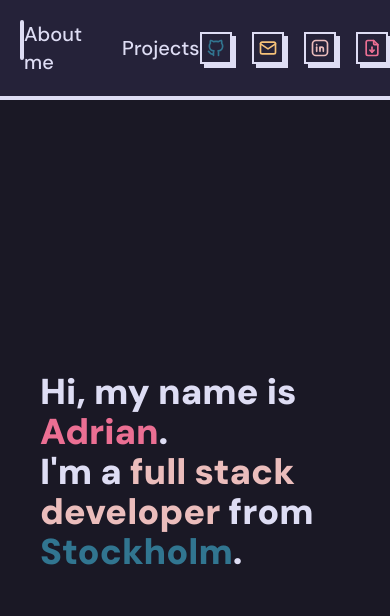
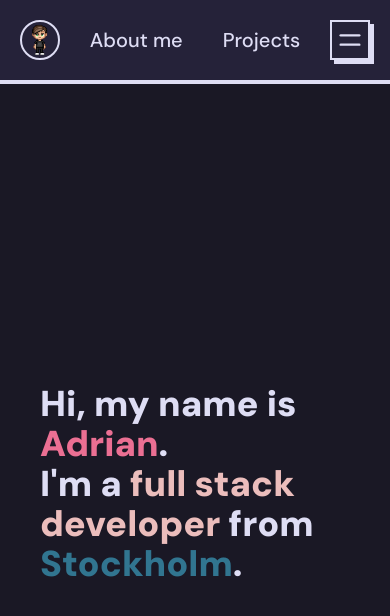
Before and after one commit to adriankarlen/www, a SvelteKit app: page / in a window 390 px wide. Shown: the top 616 px of the page. Built offline with nearby package versions, Linux system fonts and the light colour scheme.

Commit message:
fix: responsiveness

```diff
--- a/src/components/Button.svelte
+++ b/src/components/Button.svelte
@@ -7,7 +7,7 @@
 {#if link}
   <a
     href={link}
-    class={`border-2 border-rp-text h-8 w-8 md:h-10 md:w-10 shadow-nb transition-all hover:translate-x-boxShadowX hover:translate-y-boxShadowY hover:shadow-none hover:translate-x-[4px] hover:translate-y-[4px] ${className}`}
+    class={`md:border-2 border-rp-text h-8 w-8 md:h-10 md:w-10 md:shadow-nb transition-all hover:translate-x-boxShadowX hover:translate-y-boxShadowY hover:shadow-none hover:translate-x-[4px] hover:translate-y-[4px] ${className}`}
   >
     <slot></slot>
   </a>
--- /dev/null
+++ b/src/components/Menu.svelte
@@ -0,0 +1,41 @@
+<script>
+  import { onMount } from "svelte";
+  import { IconMenu } from "@tabler/icons-svelte";
+  let isMobile = false;
+
+  onMount(() => {
+    const updateIsMobile = () => {
+      isMobile = window.innerWidth < 768; // Tailwind's sm breakpoint
+    };
+    updateIsMobile();
+    window.addEventListener("resize", updateIsMobile);
+    return () => window.removeEventListener("resize", updateIsMobile);
+  });
+
+  let menuOpen = false;
+</script>
+
+<div class="relative">
+  {#if isMobile}
+    <button
+      class="w-10 h-10 flex items-center border-2 border-rp-text shadow-nb"
+      on:click={() => (menuOpen = !menuOpen)}
+      aria-expanded={menuOpen}
+      aria-controls="menu"
+    >
+      <IconMenu class="w-full h-full p-1"/>
+    </button>
+    {#if menuOpen}
+      <div
+        id="menu"
+        class="absolute right-0 mt-8 w-10 bg-rp-overlay border-2 border-rp-text shadow-nb"
+      >
+        <slot />
+      </div>
+    {/if}
+  {:else}
+    <div class="flex items-center gap-5">
+      <slot />
+    </div>
+  {/if}
+</div>
--- a/src/routes/+layout.svelte
+++ b/src/routes/+layout.svelte
@@ -7,9 +7,10 @@
     IconMail
   } from "@tabler/icons-svelte";
   import Button from "../components/Button.svelte";
+  import Menu from "../components/Menu.svelte";
 </script>
 
-<nav class="flex justify-between p-5 bg-rp-overlay border-b-4 border-rp-text">
+<nav class="flex justify-between items-center p-5 mb-10 bg-rp-overlay border-b-4 border-rp-text">
   <div class="flex gap-2">
     <a href="/">
       <img
@@ -23,7 +24,7 @@
     <a href="/about-me">About me</a>
     <a href="/projects">Projects</a>
   </div>
-  <div class="flex items-center gap-5">
+  <Menu>
     <Button link="https://github.com/adriankarlen">
       <IconBrandGithub class="w-full h-full p-1 text-rp-pine" />
     </Button>
@@ -36,6 +37,6 @@
     <Button link="https://adriankarlen.dev/adriankarlen-resume.pdf">
       <IconFileDownload class="w-full h-full p-1 text-rp-love" />
     </Button>
-  </div>
+  </Menu>
 </nav>
 <slot />
```
